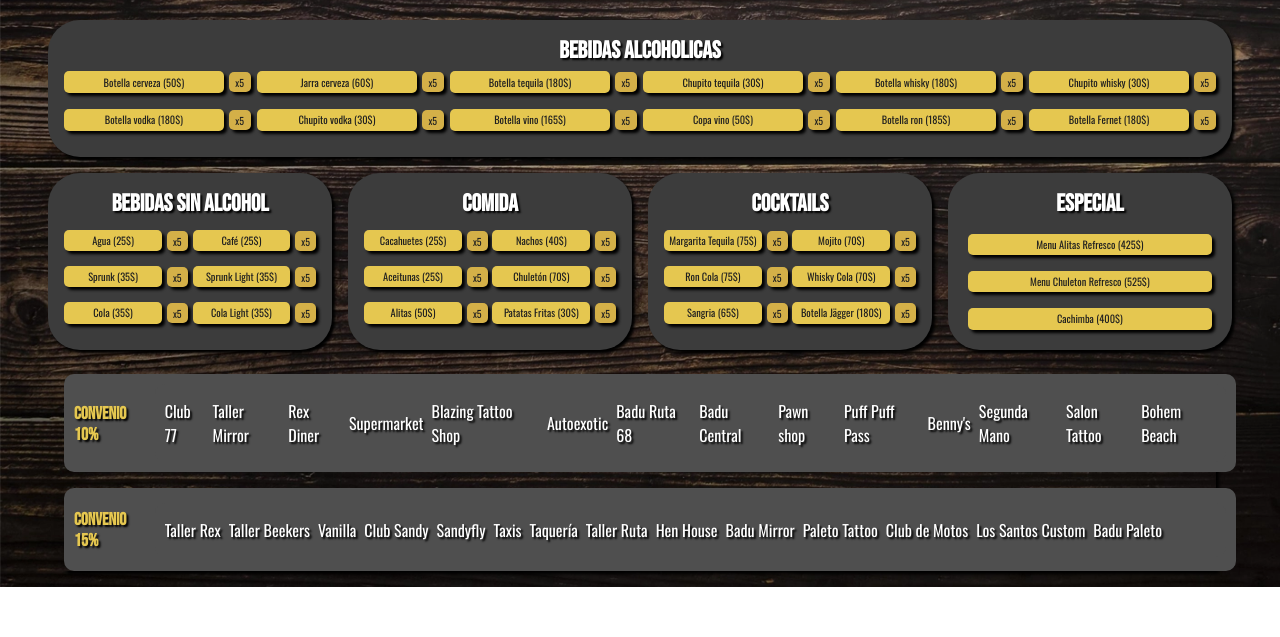
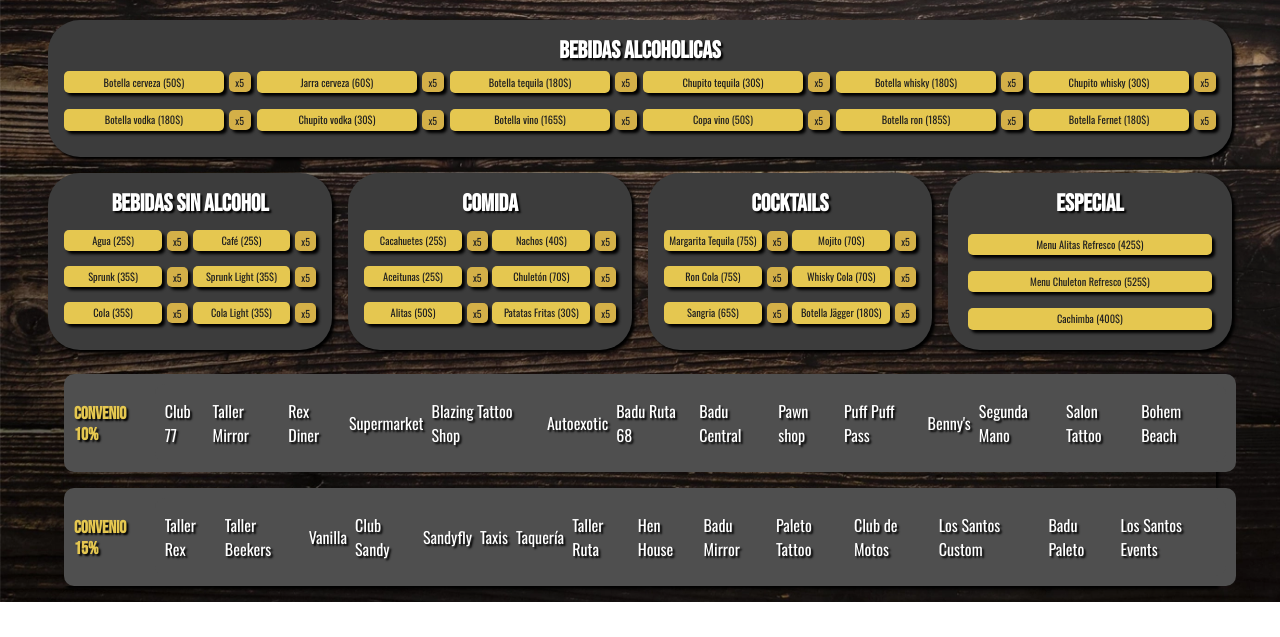
Before and after one commit to JDDev7/yellowcalc, a plain HTML site: page index.html in a window 1280 px wide. Shown: the part 163-800 px from the top of the page. Drawn offline with nearby package versions, Linux system fonts and the light colour scheme.

Commit message:
Añadido LS Events a 15%

```diff
--- a/index.html
+++ b/index.html
@@ -215,6 +215,7 @@
         <p>Club de Motos</p>
         <p>Los Santos Custom</p>
         <p>Badu Paleto</p>
+        <p>Los Santos Events</p>
       </div>
     </div>
   </div>
```
